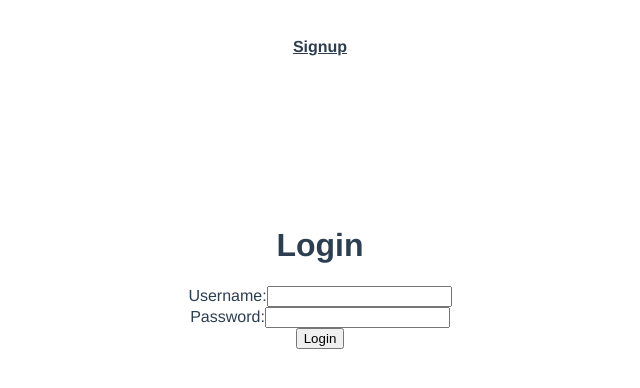
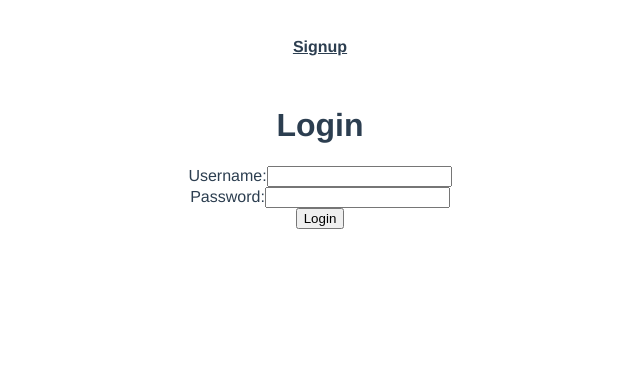
Before and after one commit to ethersage/book-io-signup-wizard, a Vue app in the folder signup-wizard/: page / in a window 1280 px wide. Shown: the top 388 px of the page, without its empty margins (320-960 px from the left). Built offline with nearby package versions, Linux system fonts and the light colour scheme.

Commit message:
show login in header when signing up

```diff
--- a/signup-wizard/src/App.vue
+++ b/signup-wizard/src/App.vue
@@ -3,12 +3,9 @@
         <span v-if="!isSignupRoute && !$store.state.user"
             ><router-link to="/signup">Signup</router-link></span
         >
-    </nav>
-    <nav>
         <span v-if="$store.state.user">{{ $store.state.user.name }}</span>
-    </nav>
-    <nav>
         <span v-if="isLoggedIn"><a @click.prevent="logout">Log out</a></span>
+        <span v-if="canLogin"><router-link to="/">Login</router-link></span>
     </nav>
     <router-view />
 </template>
@@ -25,6 +22,10 @@ export default defineComponent({
 
         isSignupRoute() {
             return this.$route.name === 'signup';
+        },
+
+        canLogin(): boolean {
+            return !this.$store.state.user && this.$route.name !== 'home';
         }
     },
     methods: {
--- a/signup-wizard/src/views/DashboardView.vue
+++ b/signup-wizard/src/views/DashboardView.vue
@@ -1,6 +1,6 @@
 <template>
     <div class="dashboard">
-        <h1>Welcome, {{ $store.state.user.name }}!</h1>
+        <h1>Welcome, {{ $store.state.user && $store.state.user.name }}!</h1>
         <h1>fav book id = {{ $store.state.favoriteBookId }}</h1>
         <ul>
             <li v-for="book in $store.state.books" :key="book.id">
```
Also changed, not shown: 1 other file (tests, documents, lock files or other folders).
